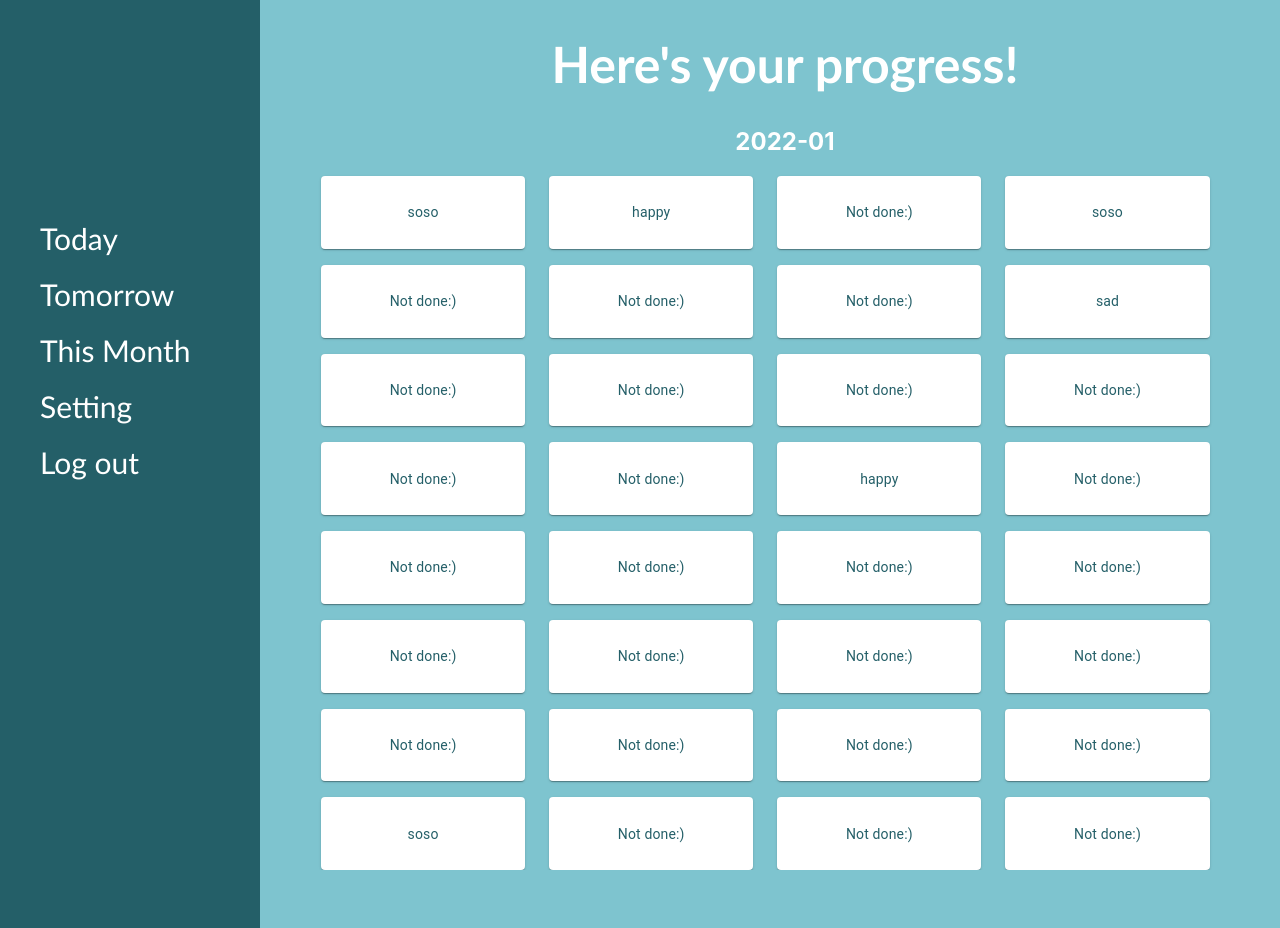
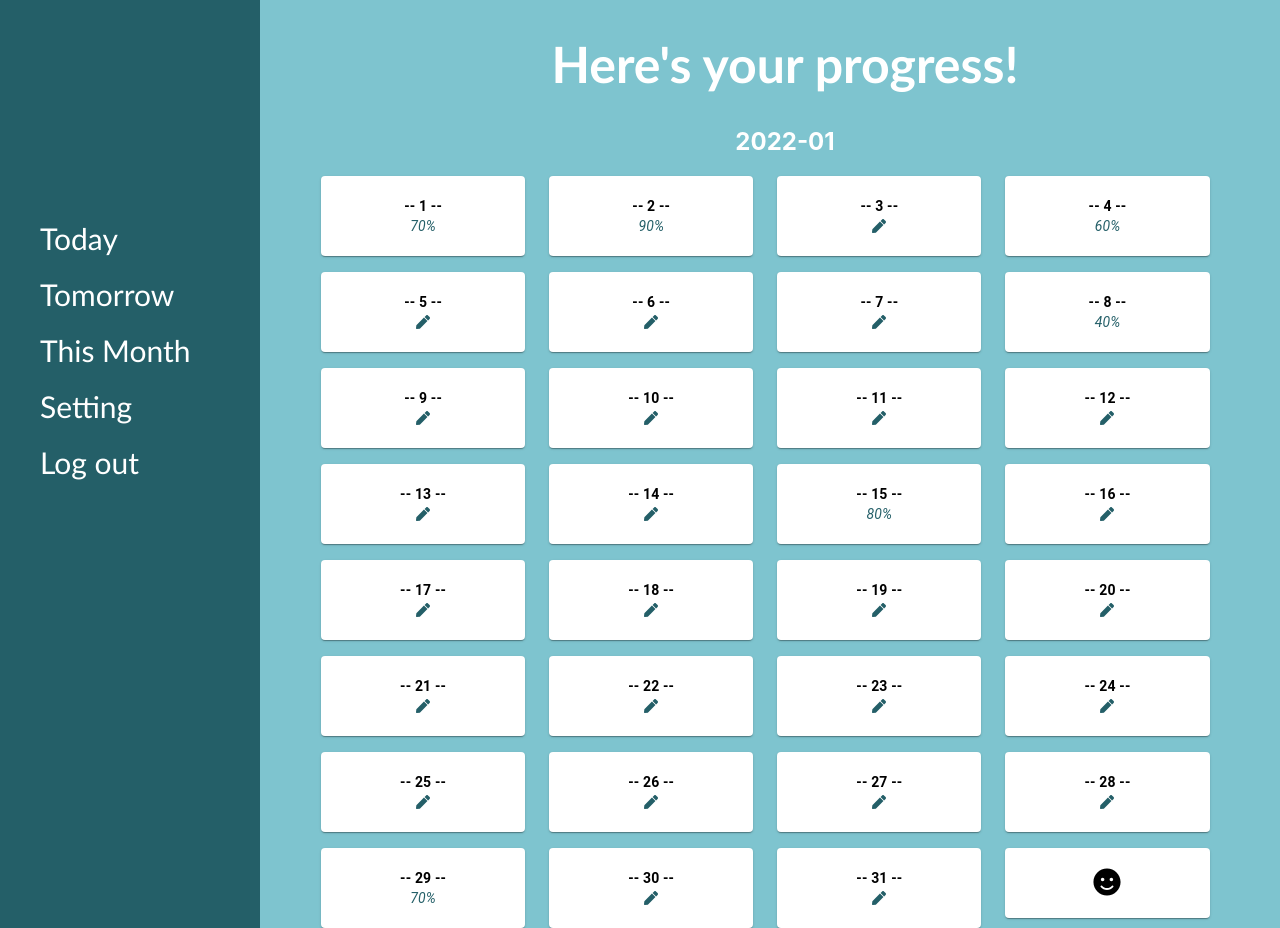
Before and after one commit to eun-chae-s/Study-Planner-React, a React (Create React App) app: page /month in a window 1280 px wide. Shown: the top 928 px of the page. Before the commit the page ends 870 px from the top, so only its background shows below. Built offline with nearby package versions, Linux system fonts and the light colour scheme.

Commit message:
Finished designing the this month page

```diff
--- a/src/routes/month.js
+++ b/src/routes/month.js
@@ -3,13 +3,16 @@ import React from 'react';
 import { styled } from '@mui/material/styles';
 import { Link } from 'react-router-dom';
 import { Grid, Paper, Box } from '@mui/material';
+import { faPen, faSmile } from '@fortawesome/free-solid-svg-icons';
+import { FontAwesomeIcon } from '@fortawesome/react-fontawesome';
 
 const Item = styled(Paper)(({ theme }) => ({
     ...theme.typography.body2,
-    padding: theme.spacing(3.3),
+    padding: theme.spacing(2.5),
     margin: theme.spacing("auto"),
     textAlign: 'center',
-    color: '#245f68'
+    color: '#245f68',
+    cursor: 'pointer'
   }));
 
 class FormRow extends React.Component {
@@ -22,36 +25,56 @@ class FormRow extends React.Component {
             <React.Fragment>
                 <Grid item xs={2.7}>
                     <Item>
+                        <b style={{color: 'black'}}>-- {this.props.row * 4 + 1} --</b>
+                        <br></br>
                         {
                             this.props.items[0] == ''
-                            ? "Not done:)"
-                            : this.props.items[0][0]
+                            ? <FontAwesomeIcon icon={faPen} size='1x'></FontAwesomeIcon>
+                            : <a><i>{this.props.items[0][1] + "%"}</i></a>
+                        }
+                    </Item>
+                </Grid>
+                <Grid item xs={2.7}>
+                    <Item>
+                        <b style={{color: 'black'}}>-- {this.props.row * 4 + 2} --</b>
+                        <br></br>
+                        {
+                            this.props.items[1] == ''
+                            ? <FontAwesomeIcon icon={faPen} size='1x'></FontAwesomeIcon>
+                            : <a><i>{this.props.items[1][1] + "%"}</i></a>
+                        }
+                    </Item>
+                </Grid>
+                <Grid item xs={2.7}>
+                    <Item>
+                        <b style={{color: 'black'}}>-- {this.props.row * 4 + 3} --</b>
+                        <br></br>
+                        {
+                            this.props.items[2] == ''
+                            ? <FontAwesomeIcon icon={faPen} size='1x'></FontAwesomeIcon>
+                            : <a><i>{this.props.items[2][1] + "%"}</i></a>
                         }
                     </Item>
                 </Grid>
                 <Grid item xs={2.7}>
                     <Item>
                         {
-                            this.props.items[1] == ''
-                            ? "Not done:)"
-                            : this.props.items[1][0]
+                            this.props.row * 4 + 4 == 32
+                            ? <div>
+                                <FontAwesomeIcon icon={faSmile} size='2x' color="black"></FontAwesomeIcon>
+
+                            </div>
+                            : <div>
+                                <b style={{color: 'black'}}>-- {this.props.row * 4 + 4} --</b>
+                                <br></br>
+                                {
+                                    this.props.items[3] == ''
+                                    ? <FontAwesomeIcon icon={faPen} size='1x'></FontAwesomeIcon>
+                                    : <a><i>{this.props.items[3][1] + "%"}</i></a>
+                                }
+                            </div>
                         }
-                    </Item>
-                </Grid>
-                <Grid item xs={2.7}>
-                    <Item>
-                        {
-                            this.props.items[2] == ''
-                            ? "Not done:)"
-                            : this.props.items[2][0]
-                        }
-                    </Item>
-                </Grid>
-                <Grid item xs={2.7}>
-                    <Item>
-                        {
-                            (this.props.items[3] == '') ? "Not done:)" : this.props.items[3][0]
-                        }
+
                     </Item>
                 </Grid>
             </React.Fragment>
@@ -128,28 +151,28 @@ class Month extends React.Component {
                             marginLeft="15px"
                         >
                             <Grid container item spacing={3}>
-                                <FormRow items={this.convertData(this.state.data)[0]} />
+                                <FormRow row={0} items={this.convertData(this.state.data)[0]} />
                             </Grid>
                             <Grid container item spacing={3}>
-                                <FormRow items={this.convertData(this.state.data)[1]} />
+                                <FormRow row={1} items={this.convertData(this.state.data)[1]} />
                             </Grid>
                             <Grid container item spacing={3}>
-                                <FormRow items={this.convertData(this.state.data)[2]} />
+                                <FormRow row={2} items={this.convertData(this.state.data)[2]} />
                             </Grid>
                             <Grid container item spacing={3}>
-                                <FormRow items={this.convertData(this.state.data)[3]} />
+                                <FormRow row={3} items={this.convertData(this.state.data)[3]} />
                             </Grid>
                             <Grid container item spacing={3}>
-                                <FormRow items={this.convertData(this.state.data)[4]} />
+                                <FormRow row={4} items={this.convertData(this.state.data)[4]} />
                             </Grid>
                             <Grid container item spacing={3}>
-                                <FormRow items={this.convertData(this.state.data)[5]} />
+                                <FormRow row={5} items={this.convertData(this.state.data)[5]} />
                             </Grid>
                             <Grid container item spacing={3}>
-                                <FormRow items={this.convertData(this.state.data)[6]} />
+                                <FormRow row={6} items={this.convertData(this.state.data)[6]} />
                             </Grid>
                             <Grid container item spacing={3}>
-                                <FormRow items={this.convertData(this.state.data)[7]} />
+                                <FormRow row={7} items={this.convertData(this.state.data)[7]} />
                             </Grid>
                         </Grid>
                     </Box>
```
